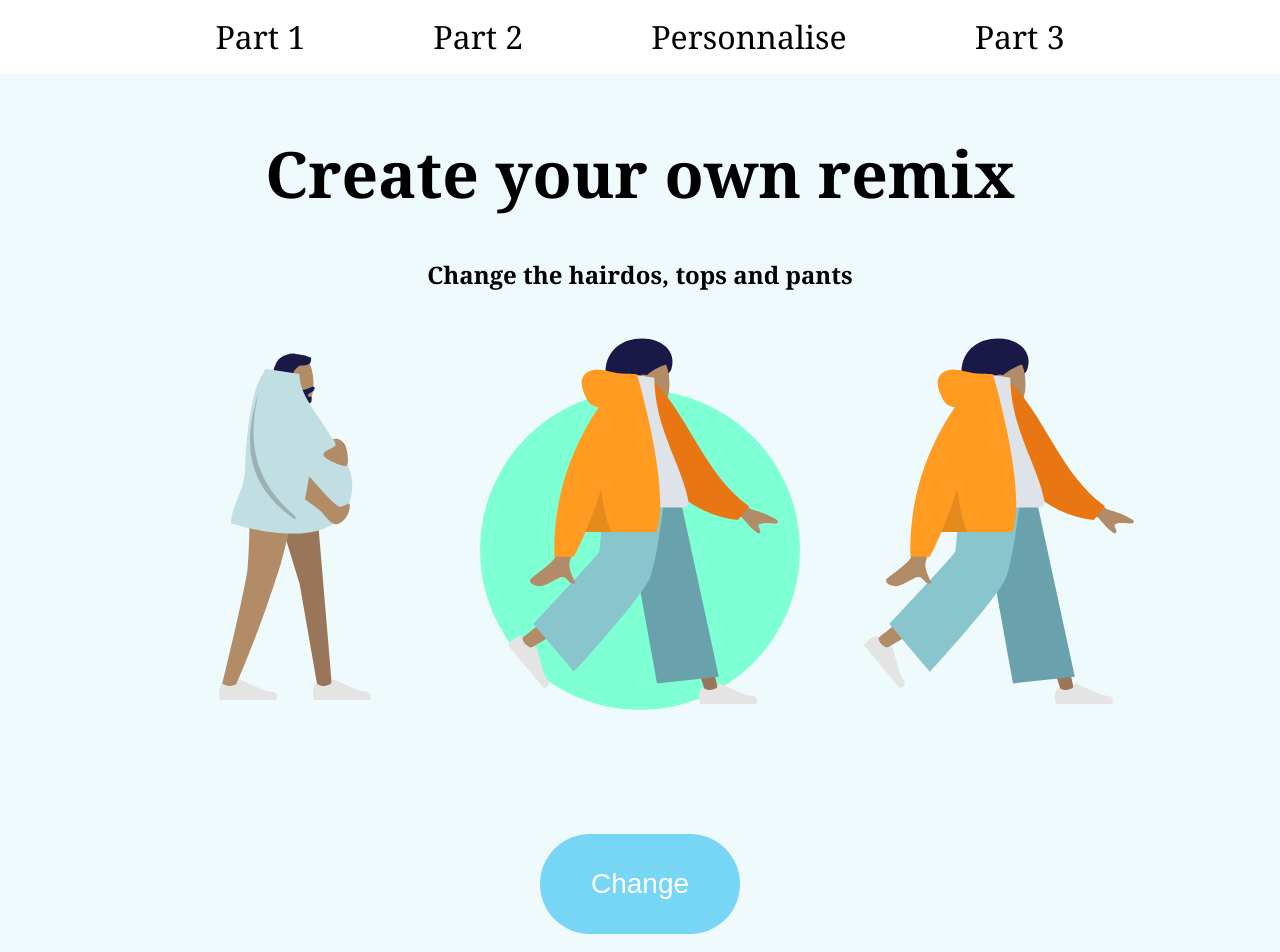
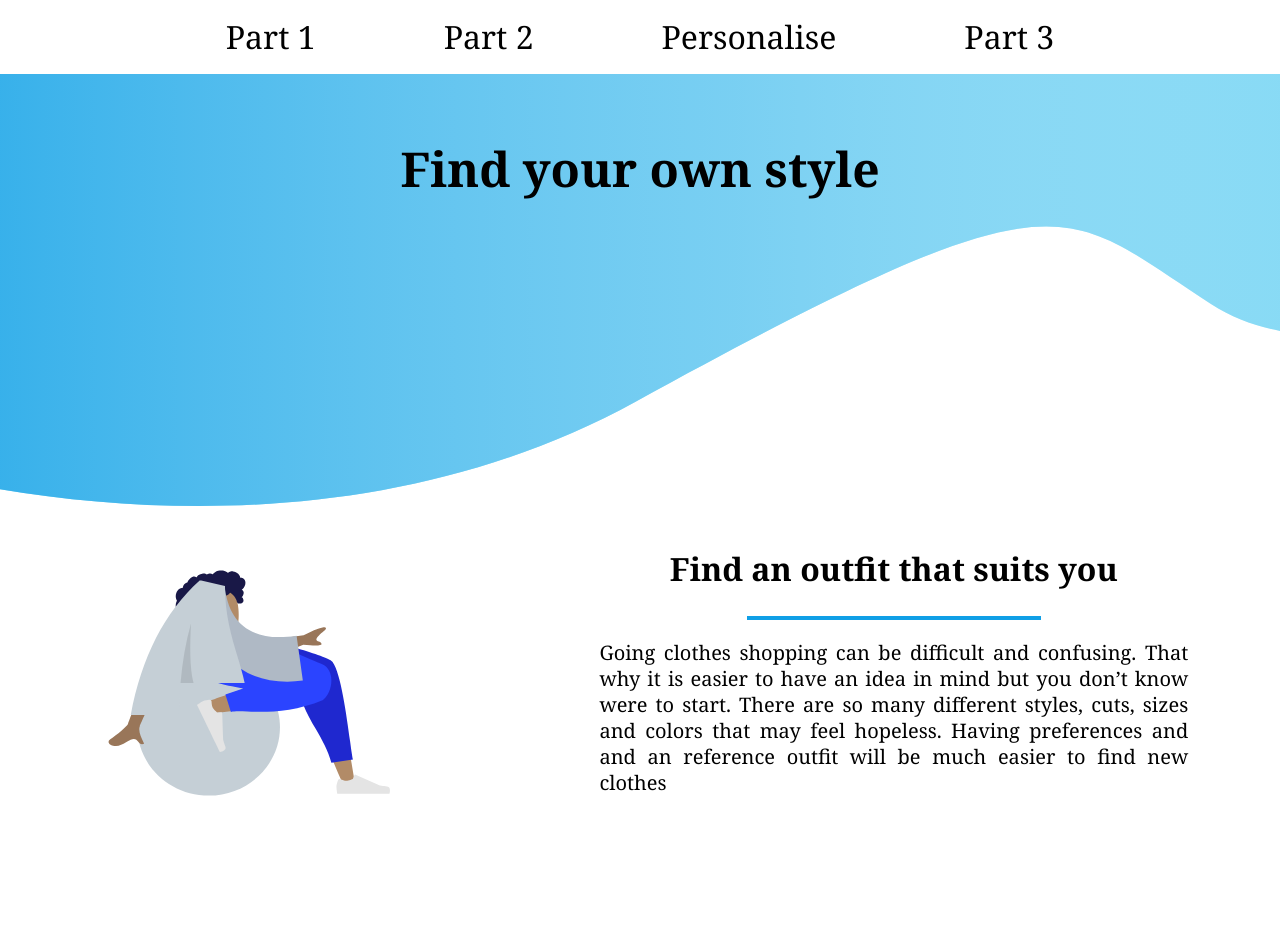
Before and after one commit to cedmer/Humaans_Wolfox_test, a React (Create React App) app: page / in a window 1280 px wide. Shown: the top 952 px of the page. Built offline with nearby package versions, Linux system fonts and the light colour scheme.

Commit message:
landing page

```diff
--- a/src/App/App.js
+++ b/src/App/App.js
@@ -1,11 +1,13 @@
 import '../Scss/_style.scss';
 import Personnalise from "../Personnalise/Personnalise";
 import Navbar from "../Navbar/Navbar";
+import Landing from "../Landing/Landing";
 
 function App() {
   return (
     <div className="App">
         <Navbar/>
+        <Landing/>
         <Personnalise/>
     </div>
   );
--- a/src/Data/navbar.json
+++ b/src/Data/navbar.json
@@ -9,8 +9,8 @@
       "url" : "Part2"
     },
     {
-      "title" : "Personnalise",
-      "url" : "Personnalise"
+      "title" : "Personalise",
+      "url" : "personalise"
     },
     {
       "title" : "Part 3",
--- /dev/null
+++ b/src/Landing/Landing.js
@@ -0,0 +1,33 @@
+import React , {} from "react";
+import Data from "../Data/data"
+import Vector from "../Landing/img/Vector1.svg"
+
+
+const Landing = () =>{
+
+    return(
+            <div className="landing" >
+                <div className="title_container">
+                    <h1>Find your own style</h1>
+                </div>
+                <div className="container">
+                    <div className="human">
+                        <img className={"human_head "} src={require(`../Personnalise/img/Head/Front/svg/${Data.Head[3].pathname}`).default} alt="SVG"/>
+                        <img className={"human_body "} src={require(`../Personnalise/img/Body/svg/${Data.Body[4].pathname}`).default} alt="SVG"/>
+                        <img className="human_bottom" src={require(`../Personnalise/img/Bottom/${Data.Bottom[10].position}/svg/${Data.Bottom[10].pathname}`).default} alt="SVG"/>
+                    </div>
+                    <div className="paragraph">
+                        <h2>Find an outfit that suits you</h2>
+                        <div className="line"></div>
+                        <p>Going clothes shopping can be difficult and confusing.
+                            That why it is easier to have an idea in mind but you don’t know were to
+                            start. There are so many different styles, cuts, sizes and colors that may
+                            feel hopeless. Having preferences and and an reference outfit will be much
+                            easier to find new clothes
+                        </p>
+                    </div>
+                </div>
+            </div>
+    )
+}
+export default Landing
--- a/src/Personnalise/Personnalise.js
+++ b/src/Personnalise/Personnalise.js
@@ -87,7 +87,6 @@ const Personnalise = () =>{
         Data.Head[random_head3].csshead]
 
     return(
-        <div className="container">
             <div className="personalise">
                 <h1>Create your own remix</h1>
                 <h2>Change the hairdos, tops and pants</h2>
@@ -112,7 +111,6 @@ const Personnalise = () =>{
                 </div>
                 <button className="RandomChange" onClick={ ()=>Random()}>Change</button>
             </div>
-        </div>
     )
 }
 export default Personnalise
--- a/src/Scss/Navbar.scss
+++ b/src/Scss/Navbar.scss
@@ -93,7 +93,7 @@
         height: 7px;
         border-radius: 5px;
         bottom: 10px;
-        background: $blue;
+        background: #747C86;
         opacity: 0;
         transition: opacity 200ms ease-in-out;
       }
--- /dev/null
+++ b/src/Scss/_landing.scss
@@ -0,0 +1,79 @@
+.landing {
+  padding-bottom: 3em;
+  font-family: Georgia;
+
+
+  .title_container{
+    background-image: url("../Landing/img/Vector 1.svg");
+    background-repeat:no-repeat;
+    background-size: cover;
+    background-position: center;
+    height: 23rem;
+    padding: 2rem ;
+    position: relative;
+  }
+  h1 {
+    font-size: 3rem;
+  }
+
+  .container {
+
+    display: flex;
+    justify-content: space-around;
+    align-items: center;
+    flex-wrap: wrap;
+    gap: 1.5rem;
+
+    .paragraph {
+
+      flex-direction: column;
+      height: 20rem;
+      width: 36.8rem;
+      padding-bottom: 10em;
+      margin: 1rem;
+      text-align: justify;
+
+      .line{
+        width: 18.4rem;
+        border-top: 4px solid #109FE6;
+        margin:0 auto;
+      }
+      h2{
+        font-size: 2rem;
+        text-align: center;
+      }
+      p{
+        font-size: 1.25rem;
+      }
+    }
+      .human {
+        display: flex;
+        flex-direction: column;
+        height: 18.75rem;
+        width: 18.75rem;
+        padding-bottom: 7em;
+        position: relative;
+        margin: 1rem;
+
+        &_head {
+          height: 45.3%;
+          width: 43.5%;
+          padding-left: 3.45em;
+        }
+
+        &_body {
+          position: relative;
+          height: 85.33%;
+          width: 78.2%;
+          margin-bottom: -11em;
+          margin-top: -5.5em;
+        }
+
+        &_bottom {
+          padding-top: 3em;
+          height: 14.9375rem;
+          width: 100%;
+        }
+      }
+    }
+  }
--- a/src/Scss/_personnalise.scss
+++ b/src/Scss/_personnalise.scss
@@ -4,7 +4,10 @@
   padding-top: 1em;
   font-family: Georgia;
   h1{
-    font-size: 4rem;
+    font-size: 3rem;
+  }
+  h2{
+    font-size: 1.5rem;
   }
   .human_container {
     display: flex;
@@ -28,7 +31,7 @@
       flex-direction: column;
       height: 18.75rem;
       width: 18.75rem;
-      padding-bottom: 10em;
+      padding-bottom: 8em;
       position: relative;
       margin: 1rem;
 
@@ -77,8 +80,8 @@
     }
   }
   .RandomChange{
-    width: 200px;
-    height: 100px;
+    width: 175px;
+    height: 75px;
     border-radius: 50px;
     border: none;
     background-color: #77D6F4;
--- a/src/Scss/_style.scss
+++ b/src/Scss/_style.scss
@@ -4,3 +4,4 @@
 @import "Navbar";
 @import "animations";
 @import "globals";
+@import "landing";
```
Also changed, not shown: src/Landing/img/Vector 1.svg (added), src/Landing/img/Vector1.svg (added).
